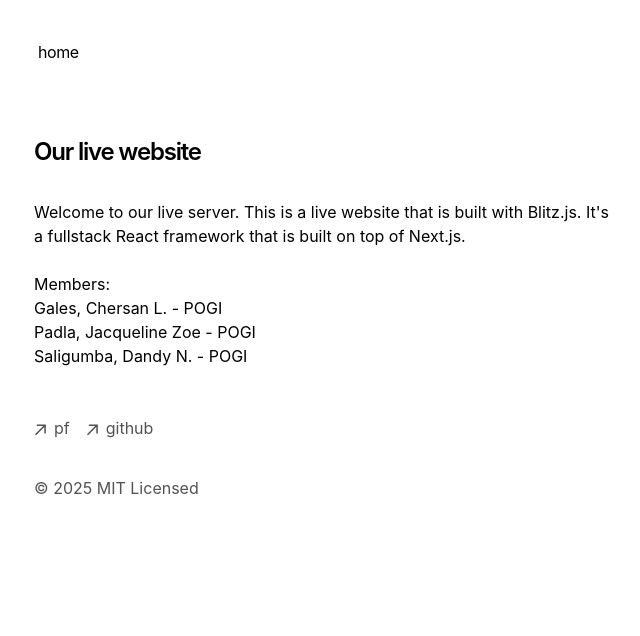
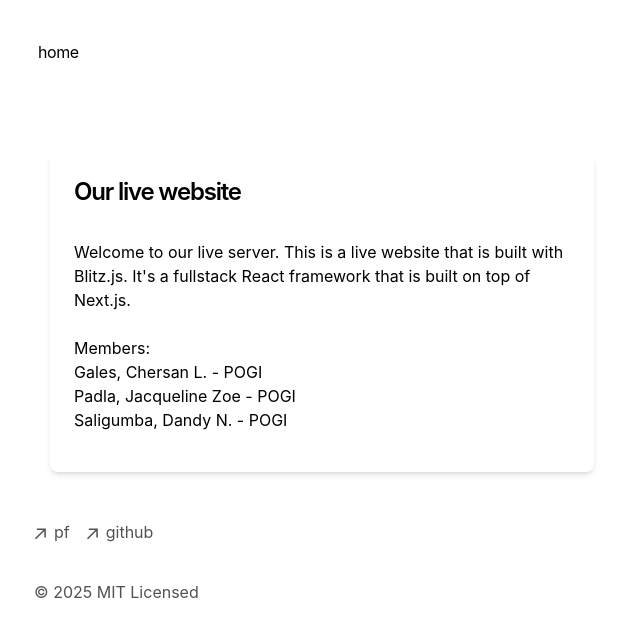
Before and after one commit to unoxyzmdfckz/portfolio, a Next.js app: page / in a window 1280 px wide. Shown: the top 636 px of the page, without its empty margins (318-958 px from the left). Built offline with nearby package versions, Linux system fonts and the light colour scheme; no server answers.

Commit message:
commit empty

```diff
--- /dev/null
+++ b/app/components/Card.tsx
@@ -0,0 +1,15 @@
+import React from 'react';
+
+interface CardProps {
+    children: React.ReactNode;
+}
+
+const Card: React.FC<CardProps> = ({ children }) => {
+    return (
+        <div className="bg-white shadow-md rounded-lg p-6">
+            {children}
+        </div>
+    );
+};
+
+export default Card;
--- a/app/page.tsx
+++ b/app/page.tsx
@@ -1,5 +1,9 @@
+import Card from './components/Card';
+
 export default function Page() {
   return (
+    <div className="container mx-auto p-4">
+      <Card>
         <section>
           <h1 className="mb-8 text-2xl font-semibold tracking-tighter">
             Our live website
@@ -17,5 +21,7 @@ export default function Page() {
             {`Saligumba, Dandy N. - POGI`}
           </p>
         </section>
-  )
+      </Card>
+    </div>
+  );
 }
```
Lines whose indentation alone changed are shown as unchanged.
